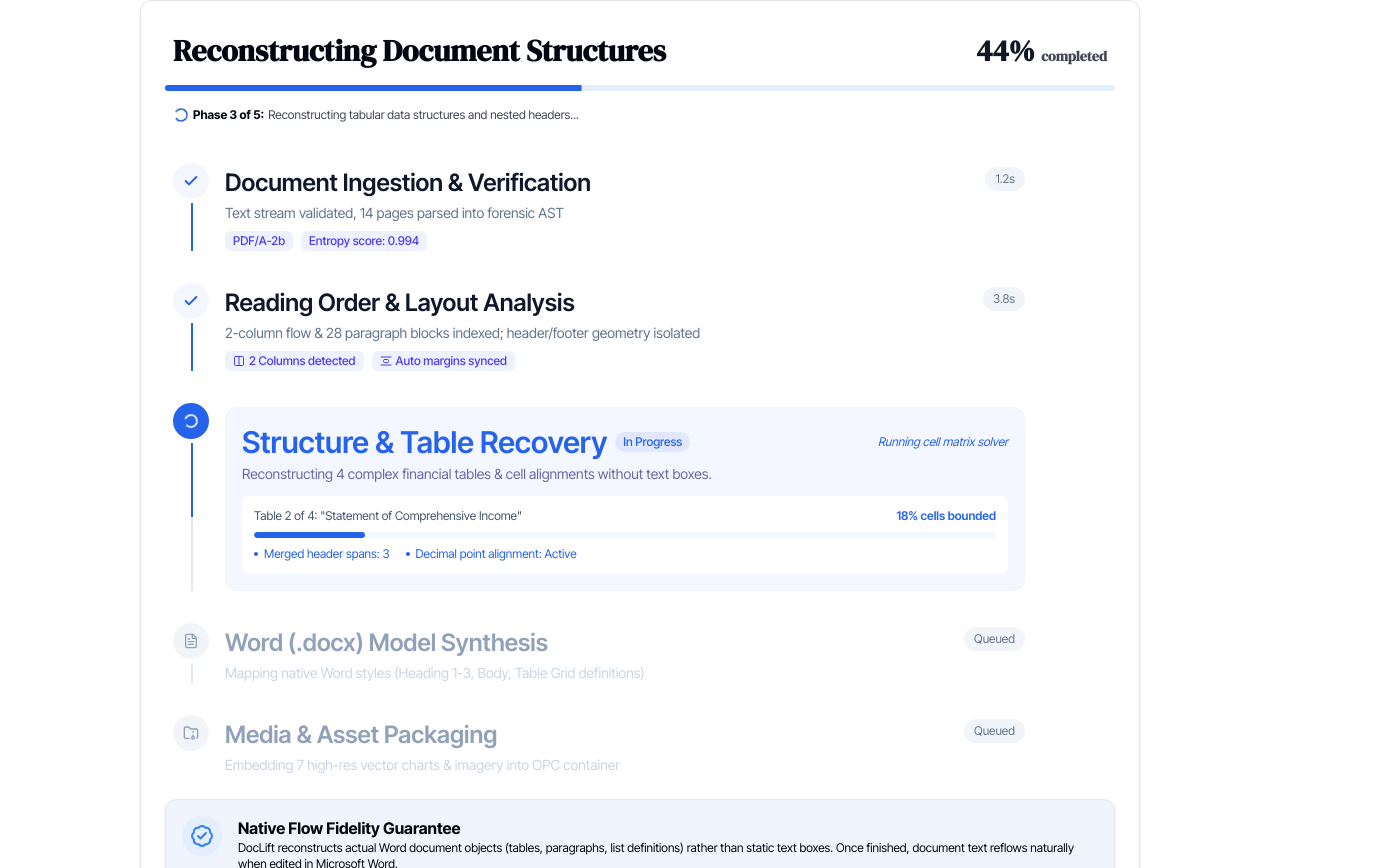
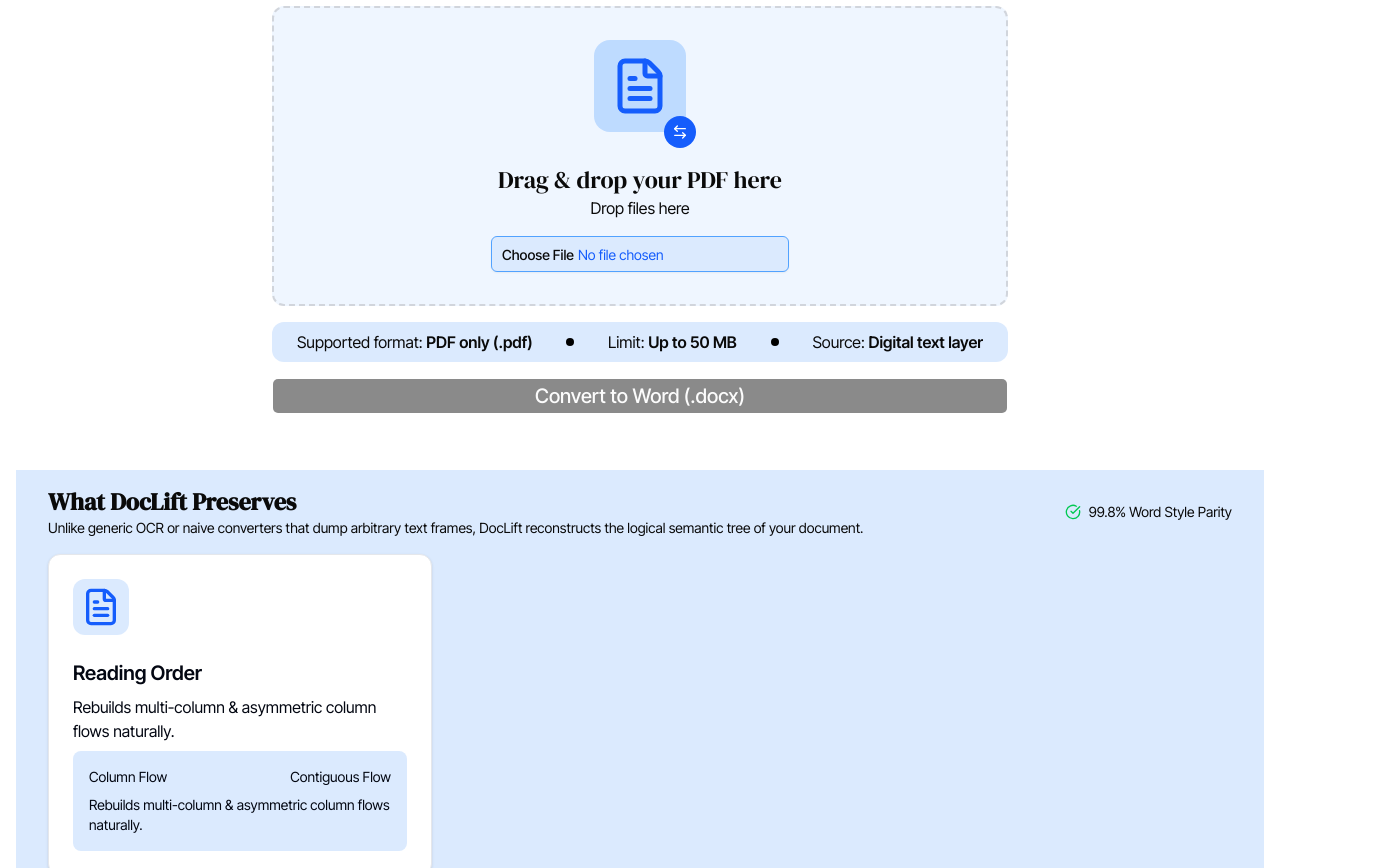
Before and after one commit to AmaliTech-Training-Academy/doclift, a Next.js app in the folder apps/web/: page / in a window 1280 px wide. Shown: the part 319-1187 px from the top of the page, 1400 px wide, since content can reach past the window. Built offline with nearby package versions, Linux system fonts and the light colour scheme.

Commit message:
feat: restore and enhance MainSection layout and functionality; reintroduce file upload features and improve user interface

```diff
--- a/apps/web/src/components/layout/MainSection.tsx
+++ b/apps/web/src/components/layout/MainSection.tsx
@@ -20,114 +20,111 @@
 }
 
 export default function MainSection() {
-  // const [uploadedFile, setUploadedFile] = useState<File | null>(null);
-  // const dropZoneRef = useRef<DropZoneHandle>(null);
+  const [uploadedFile, setUploadedFile] = useState<File | null>(null);
+  const dropZoneRef = useRef<DropZoneHandle>(null);
 
-  // const handleFileDrop = (file: File) => {
-  //     setUploadedFile(file);
-  // };
+  const handleFileDrop = (file: File) => {
+      setUploadedFile(file);
+  };
 
-  // const handleRemoveFile = () => {
-  //     setUploadedFile(null);
-  //     dropZoneRef.current?.clearFile();
-  // };
+  const handleRemoveFile = () => {
+      setUploadedFile(null);
+      dropZoneRef.current?.clearFile();
+  };
 
   return (
-    <>
-      <HeaderBar />
-      <ProgressCard />
-    </>
-    // <div className="flex-1 space-y-4 p-4">
-    //     <div className="bg-white w-full mx-auto max-w-3xl flex flex-col space-y-4 p-4 mb-10 rounded-xl">
-    //         <div className="mt-8 max-w-2xl text-center mx-auto space-y-4">
-    //             <h1 className="text-4xl font-bold">
-    //                 TRANSFORM YOUR PDF INTO EDITABLE WORD DOCUMENT
-    //             </h1>
-    //             <p>
-    //                 Convert digital PDFs into editable Word documents while preserving text, structure, formatting, images, tables, and reading order.
-    //             </p>
-    //         </div>
-    //         <DropZone ref={dropZoneRef} onDrop={handleFileDrop}>
-    //             <div>
-    //                 <div className="p-4 bg-blue-200 rounded-2xl">
-    //                     <FileText className="size-15 text-blue-600"/>
-    //                 </div>
-    //                 <div className="relative w-fit left-1/2 top-1/2 -translate-y-1/2 translate-x-6 bg-blue-600 rounded-full p-2">
-    //                     <ArrowLeftRight className="size-4 text-white"/>
-    //                 </div>
-    //             </div>
-    //             <h1 className="flex justify-center text-2xl">Drag & drop your PDF here</h1>
-    //             <p className="flex justify-center">Drop files here</p>
-    //         </DropZone>
-    //         <div className="w-full flex justify-around p-2 items-center bg-blue-100 rounded-xl max-w-4xl mx-auto">
-    //             <div> <p>Supported format: <span className="font-semibold">PDF only (.pdf)</span></p></div>
-    //             <div className="rounded-full bg-black p-1 w-fit h-fit"></div>
-    //             <div><p>Limit: <span className="font-semibold">Up to 50 MB</span></p></div>
-    //             <div className="rounded-full bg-black p-1 w-fit h-fit"></div>
-    //             <div><p>Source: <span className="font-semibold">Digital text layer</span></p></div>
-    //         </div>
 
-    //         {uploadedFile && (
-    //             <div className="w-full flex flex-row items-center space-x-4 p-4 border border-gray-200 rounded-xl">
-    //                 <FileText className="size-15 text-blue-600 shrink-0"/>
-    //                 <div className="flex-1 flex flex-col space-y-2 min-w-0">
-    //                     <p className="text-xl font-semibold truncate">{uploadedFile.name}</p>
-    //                     <div className="text-sm bg-blue-100 rounded-lg w-fit px-2 py-1 space-x-2 text-blue-600">
-    //                         <span>PDF selected</span>
-    //                     </div>
-    //                     <div className="flex items-center space-x-2 text-sm text-gray-500">
-    //                         <p>{formatFileSize(uploadedFile.size)}</p>
-    //                     </div>
-    //                 </div>
-    //                 <Button variant="destructive" onClick={handleRemoveFile}>
-    //                     <Trash/>
-    //                     Remove File
-    //                 </Button>
-    //             </div>
-    //         )}
+    <div className="flex-1 space-y-4 p-4">
+        <div className="bg-white w-full mx-auto max-w-3xl flex flex-col space-y-4 p-4 mb-10 rounded-xl">
+            <div className="mt-8 max-w-2xl text-center mx-auto space-y-4">
+                <h1 className="text-4xl font-bold">
+                    TRANSFORM YOUR PDF INTO EDITABLE WORD DOCUMENT
+                </h1>
+                <p>
+                    Convert digital PDFs into editable Word documents while preserving text, structure, formatting, images, tables, and reading order.
+                </p>
+            </div>
+            <DropZone ref={dropZoneRef} onDrop={handleFileDrop}>
+                <div>
+                    <div className="p-4 bg-blue-200 rounded-2xl">
+                        <FileText className="size-15 text-blue-600"/>
+                    </div>
+                    <div className="relative w-fit left-1/2 top-1/2 -translate-y-1/2 translate-x-6 bg-blue-600 rounded-full p-2">
+                        <ArrowLeftRight className="size-4 text-white"/>
+                    </div>
+                </div>
+                <h1 className="flex justify-center text-2xl">Drag & drop your PDF here</h1>
+                <p className="flex justify-center">Drop files here</p>
+            </DropZone>
+            <div className="w-full flex justify-around p-2 items-center bg-blue-100 rounded-xl max-w-4xl mx-auto">
+                <div> <p>Supported format: <span className="font-semibold">PDF only (.pdf)</span></p></div>
+                <div className="rounded-full bg-black p-1 w-fit h-fit"></div>
+                <div><p>Limit: <span className="font-semibold">Up to 50 MB</span></p></div>
+                <div className="rounded-full bg-black p-1 w-fit h-fit"></div>
+                <div><p>Source: <span className="font-semibold">Digital text layer</span></p></div>
+            </div>
 
-    //         <Button disabled={!uploadedFile}>
-    //             <p className="text-xl">Convert to Word (.docx)</p>
-    //         </Button>
+            {uploadedFile && (
+                <div className="w-full flex flex-row items-center space-x-4 p-4 border border-gray-200 rounded-xl">
+                    <FileText className="size-15 text-blue-600 shrink-0"/>
+                    <div className="flex-1 flex flex-col space-y-2 min-w-0">
+                        <p className="text-xl font-semibold truncate">{uploadedFile.name}</p>
+                        <div className="text-sm bg-blue-100 rounded-lg w-fit px-2 py-1 space-x-2 text-blue-600">
+                            <span>PDF selected</span>
+                        </div>
+                        <div className="flex items-center space-x-2 text-sm text-gray-500">
+                            <p>{formatFileSize(uploadedFile.size)}</p>
+                        </div>
+                    </div>
+                    <Button variant="destructive" onClick={handleRemoveFile}>
+                        <Trash/>
+                        Remove File
+                    </Button>
+                </div>
+            )}
 
-    //     </div>
-    //     {/* Bottom Section*/}
-    //         <div className="w-full flex flex-col space-y-4 px-8 py-4 bg-blue-100">
-    //             <div className="flex flex-row justify-between">
-    //                 <div className="flex flex-col">
-    //                     <h1 className="text-2xl font-bold">What DocLift Preserves</h1>
-    //                     <p className="text-sm">Unlike generic OCR or naive converters that dump arbitrary text frames, DocLift reconstructs the logical semantic tree of your document.</p>
+            <Button disabled={!uploadedFile}>
+                <p className="text-xl">Convert to Word (.docx)</p>
+            </Button>
 
-    //                 </div>
-    //                 <div className="inline-flex items-center space-x-2">
-    //                     <CheckCircle className="size-4 text-green-500"/>
-    //                     <p className="text-sm">99.8% Word Style Parity</p>
-    //                 </div>
-    //             </div>
-    //             <div className="grid grid-cols-3 gap-4">
-    //                  <Card className="mx-auto w-full">
-    //                     <CardHeader>
-    //                         <CardDescription className="rounded-xl bg-blue-100 p-2 w-fit h-fit flex">
-    //                             <FileText className="size-10 text-blue-600"/>
-    //                         </CardDescription>
-    //                     </CardHeader>
-    //                     <CardContent>
-    //                         <p className="text-xl font-semibold mb-2">Reading Order</p>
-    //                         <p className="mb-2">Rebuilds multi-column & asymmetric column flows naturally.</p>
+        </div>
+        {/* Bottom Section*/}
+            <div className="w-full flex flex-col space-y-4 px-8 py-4 bg-blue-100">
+                <div className="flex flex-row justify-between">
+                    <div className="flex flex-col">
+                        <h1 className="text-2xl font-bold">What DocLift Preserves</h1>
+                        <p className="text-sm">Unlike generic OCR or naive converters that dump arbitrary text frames, DocLift reconstructs the logical semantic tree of your document.</p>
 
-    //                         <div className="bg-blue-100 flex flex-col rounded-lg p-4">
-    //                             <div className="flex flex-row justify-between mb-2">
-    //                                 <p className="text-sm">Column Flow</p>
-    //                                 <p className="text-sm">Contiguous Flow</p>
-    //                             </div>
-    //                             <div className="flex flex-row">
-    //                                 <p className="text-sm">Rebuilds multi-column & asymmetric column flows naturally.</p>
-    //                             </div>
-    //                         </div>
-    //                     </CardContent>
-    //                 </Card>
-    //             </div>
-    //         </div>
-    // </div>
+                    </div>
+                    <div className="inline-flex items-center space-x-2">
+                        <CheckCircle className="size-4 text-green-500"/>
+                        <p className="text-sm">99.8% Word Style Parity</p>
+                    </div>
+                </div>
+                <div className="grid grid-cols-3 gap-4">
+                     <Card className="mx-auto w-full">
+                        <CardHeader>
+                            <CardDescription className="rounded-xl bg-blue-100 p-2 w-fit h-fit flex">
+                                <FileText className="size-10 text-blue-600"/>
+                            </CardDescription>
+                        </CardHeader>
+                        <CardContent>
+                            <p className="text-xl font-semibold mb-2">Reading Order</p>
+                            <p className="mb-2">Rebuilds multi-column & asymmetric column flows naturally.</p>
+
+                            <div className="bg-blue-100 flex flex-col rounded-lg p-4">
+                                <div className="flex flex-row justify-between mb-2">
+                                    <p className="text-sm">Column Flow</p>
+                                    <p className="text-sm">Contiguous Flow</p>
+                                </div>
+                                <div className="flex flex-row">
+                                    <p className="text-sm">Rebuilds multi-column & asymmetric column flows naturally.</p>
+                                </div>
+                            </div>
+                        </CardContent>
+                    </Card>
+                </div>
+            </div>
+    </div>
   );
 }
```
